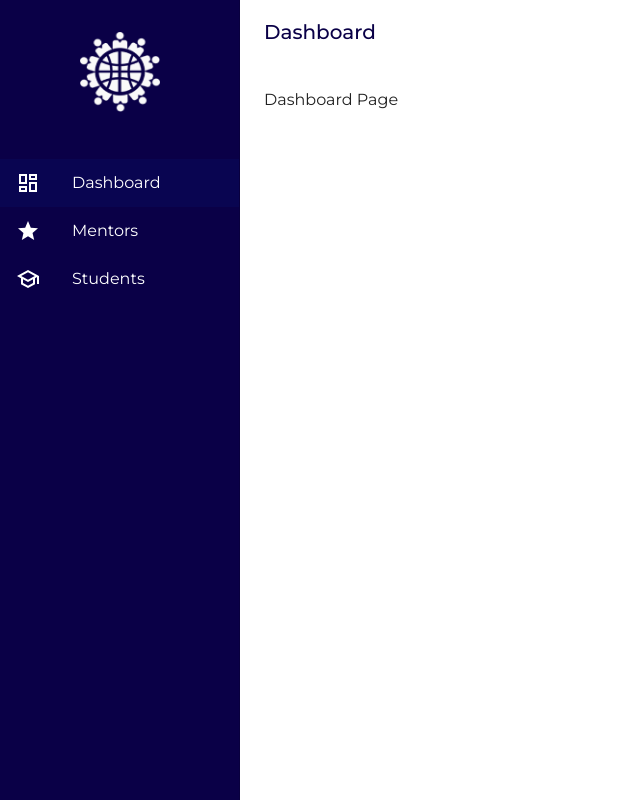
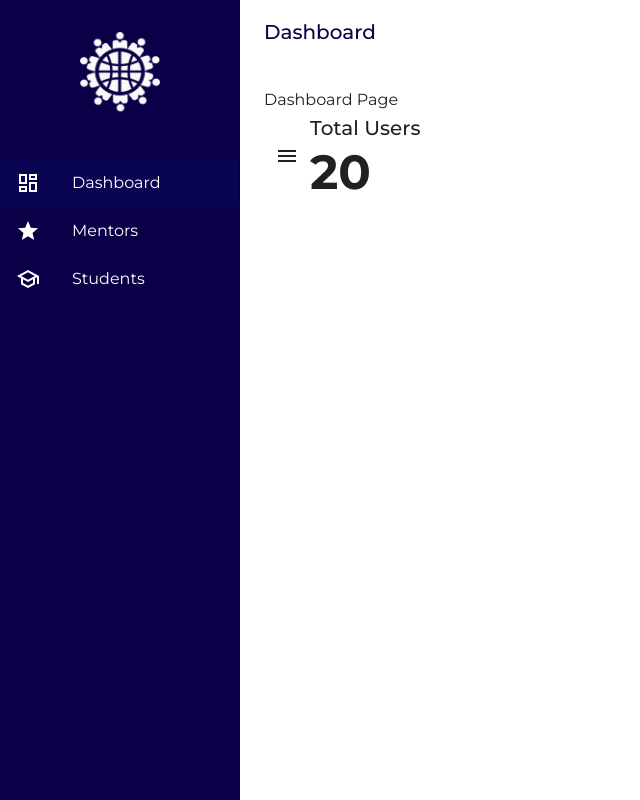
Before and after one commit to MentorsWithoutBorders/mwb-partners-admin, a Next.js app: page /app in a window 1280 px wide. Shown: the whole page, without its empty margins (0-640 px from the left). Built offline with nearby package versions, Linux system fonts and the light colour scheme.

Commit message:
add Dashboard component with the initial styles

```diff
--- /dev/null
+++ b/src/components/DashboardItem.tsx
@@ -0,0 +1,51 @@
+import { Box, Typography } from '@mui/material'
+import React from 'react'
+
+interface DashboardItemProps {
+  title: string
+  icon: React.ReactNode
+  value: string
+}
+
+const DashboardItem = ({ title, icon, value }: DashboardItemProps) => {
+  return (
+    <Box
+      sx={{
+        display: 'flex',
+        alignItems: 'center'
+      }}
+    >
+      <Box
+        sx={{
+          width: '46px',
+          height: '46px',
+          display: 'flex',
+          alignItems: 'center',
+          justifyContent: 'center'
+        }}
+      >
+        {icon}
+      </Box>
+      <Box>
+        <Typography
+          variant="h6"
+          sx={{
+            fontWeight: '500'
+          }}
+        >
+          {title}
+        </Typography>
+        <Typography
+          variant="h3"
+          sx={{
+            fontWeight: '700'
+          }}
+        >
+          {value}
+        </Typography>
+      </Box>
+    </Box>
+  )
+}
+
+export default DashboardItem
--- a/src/pages/app/index.tsx
+++ b/src/pages/app/index.tsx
@@ -1,9 +1,14 @@
+import { MenuOutlined } from '@mui/icons-material'
+
+import DashboardItem from '@/components/DashboardItem'
 import { DashboardLayout } from '@/containers/DashboardLayout'
 
 export default function DashboardPage() {
   return (
-    <DashboardLayout title="Dashboard ">
+    <DashboardLayout title="Dashboard">
       <div>Dashboard Page</div>
+
+      <DashboardItem title="Total Users" icon={<MenuOutlined />} value="20" />
     </DashboardLayout>
   )
 }
```
